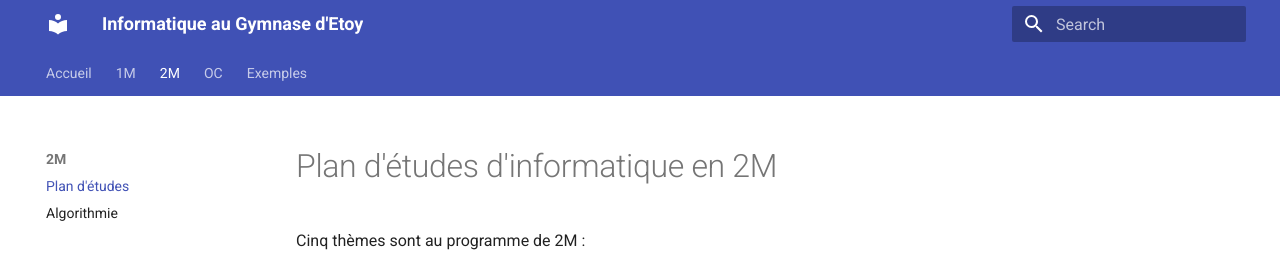
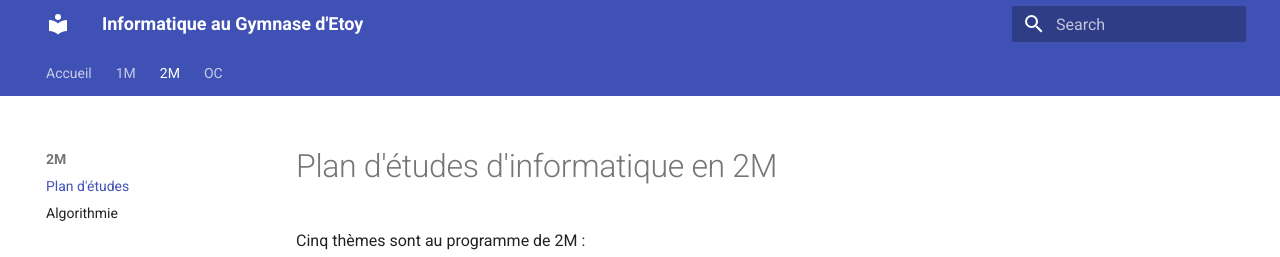
Before and after one commit to emiliemichaud/etoyinfo, an MkDocs documentation site: the page built from docs/2M/2MPE.md, in a window 1280 px wide. Shown: the top 257 px of the page. Built offline with MkDocs 1.6.1 and Material for MkDocs 9.7.7, drawn with Linux system fonts in a browser that asks for light colours.

Commit message:
suppr lien exemples

```diff
--- a/mkdocs.yml
+++ b/mkdocs.yml
@@ -40,7 +40,7 @@ nav:
   - 'OC':
     - 'Plan d''études': 'OC/OCPE.md'
     - 'Git': 'OC/OC-git.md'
-  - 'Exemples': 'exemples.md'
+
 
 extra_javascript:
   - https://cdn.jsdelivr.net/npm/mathjax@3/es5/tex-mml-chtml.js
```
